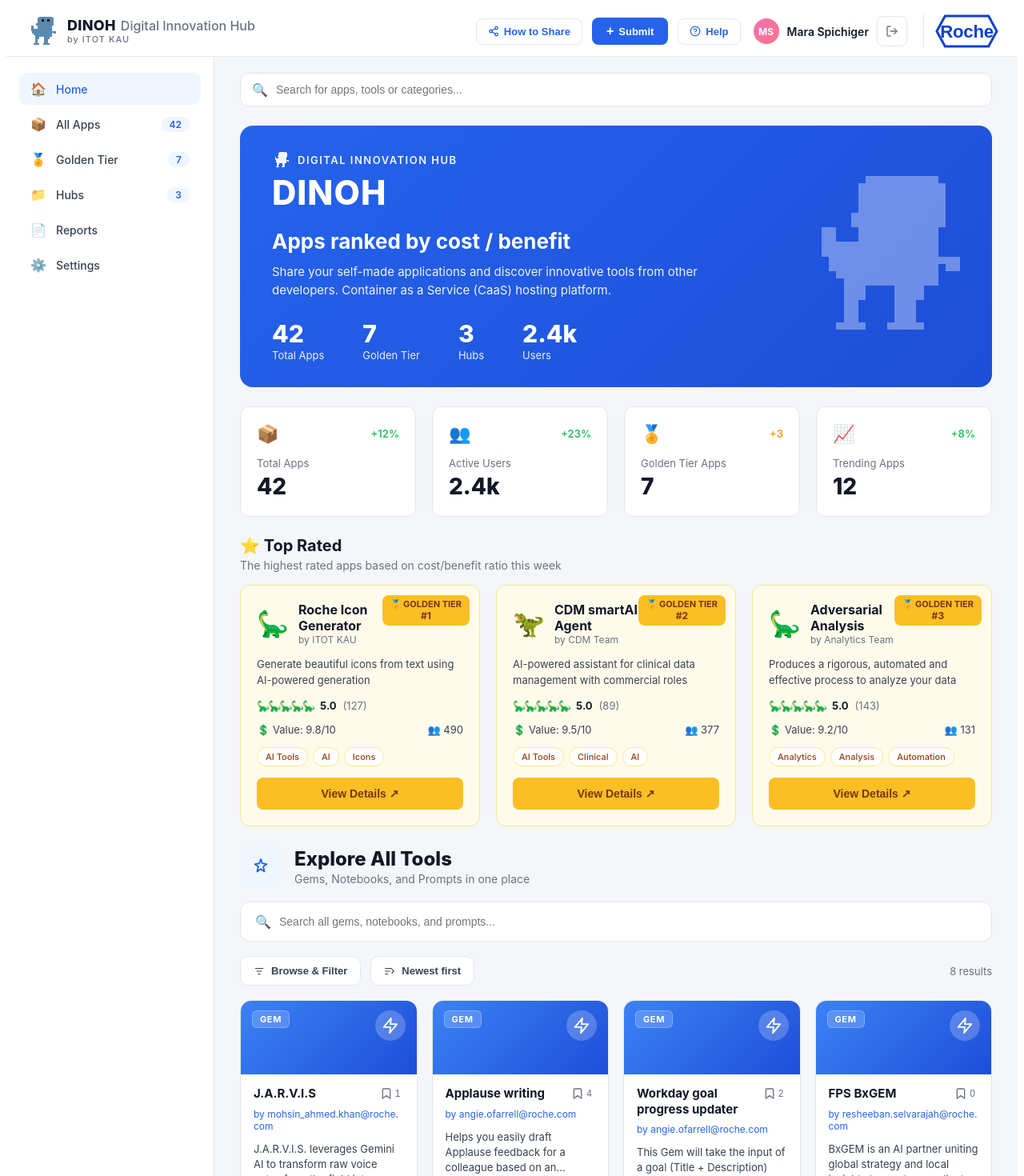
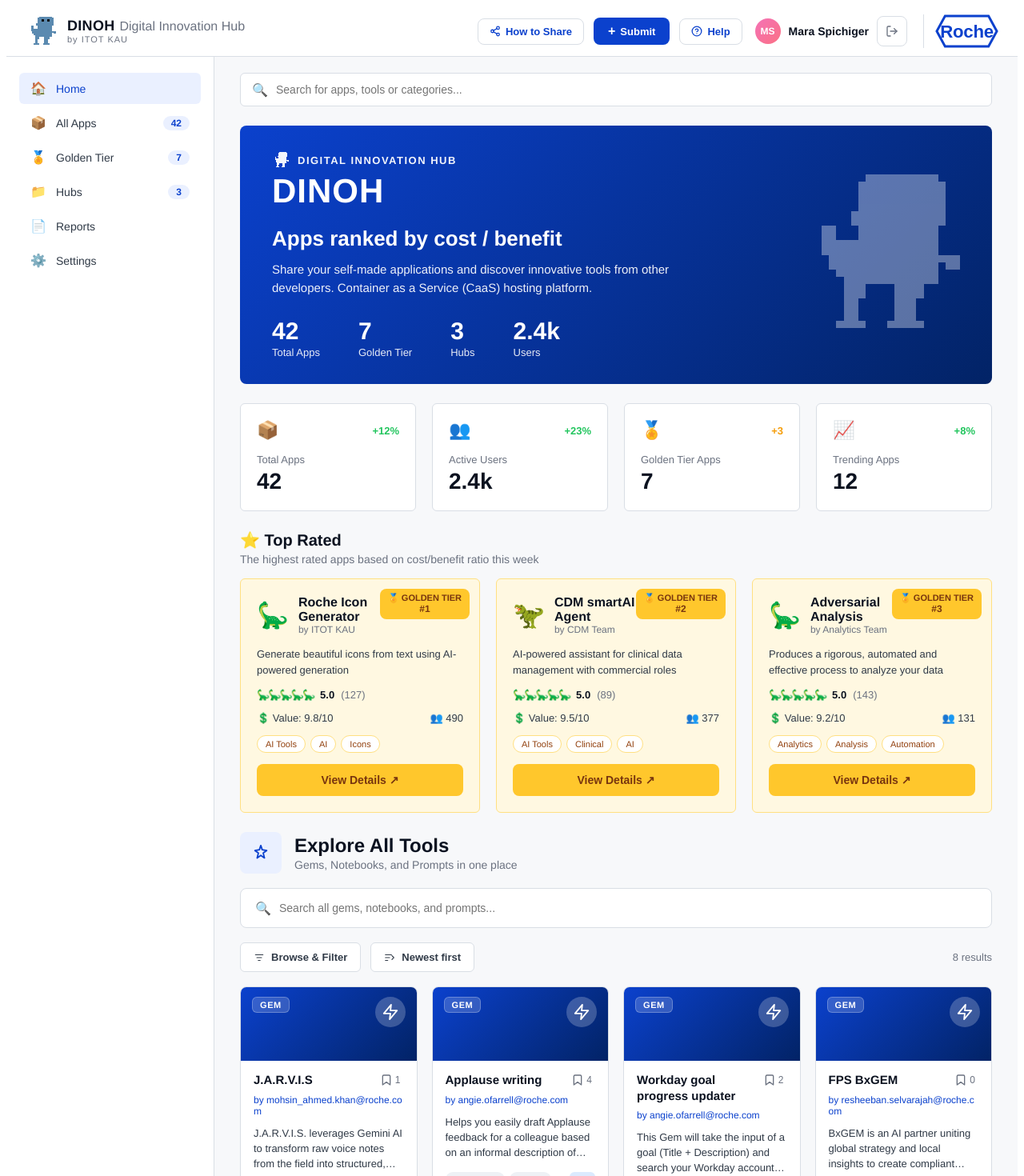
Before and after one commit to mspichiger/Dinoh-app, an Angular app in the folder Dinoh/: page / in a window 1280 px wide. Shown: the top 1470 px of the page at 80% size. Built offline with nearby package versions, Linux system fonts and the light colour scheme.

Commit message:
fix: roche color

```diff
--- a/Dinoh/src/app/app.css
+++ b/Dinoh/src/app/app.css
@@ -1,22 +1,26 @@
 :host {
-  --blue: #2563eb;
-  --blue-dark: #1d4ed8;
-  --blue-light: #eff6ff;
-  --green: #22c55e;
-  --gold: #fbbf24;
-  --gold-bg: #fffbeb;
-  --gold-border: #fde68a;
-  --gray-50: #f9fafb;
-  --gray-100: #f3f4f6;
-  --gray-200: #e5e7eb;
-  --gray-300: #d1d5db;
-  --gray-500: #6b7280;
-  --gray-700: #374151;
-  --gray-900: #111827;
-  --radius: 12px;
-  font-family: 'Inter', -apple-system, BlinkMacSystemFont, 'Segoe UI', Roboto, sans-serif;
+  /* Roche brand palette */
+  --blue: #0B41CD;          /* Roche Blue */
+  --blue-dark: #022366;     /* Roche Dark Blue */
+  --blue-light: #EAF0FF;    /* Roche Light Blue */
+  --blue-accent: #6F8FCF;
+  --green: #00966C;         /* Roche Green */
+  --gold: #FFC72C;          /* Roche Yellow */
+  --gold-bg: #FFF8E1;
+  --gold-border: #FFE082;
+  --red: #E5004C;           /* Roche Magenta/Red */
+  --gray-50: #F7F8FA;
+  --gray-100: #EEF1F5;
+  --gray-200: #D9DEE5;
+  --gray-300: #B7BFCA;
+  --gray-500: #6B7280;
+  --gray-700: #303A47;
+  --gray-900: #0B1220;
+  --radius: 6px;
+  font-family: 'Roche Sans', 'Helvetica Neue', Helvetica, Arial, -apple-system,
+               BlinkMacSystemFont, 'Segoe UI', Roboto, sans-serif;
   display: block;
-  background: #f5f6fa;
+  background: #F7F8FA;
   min-height: 100vh;
   color: var(--gray-900);
 }
@@ -55,7 +59,7 @@
   align-items: center;
   gap: 12px;
   padding: 10px 14px;
-  border-radius: 10px;
+  border-radius: 6px;
   cursor: pointer;
   color: var(--gray-700);
   font-weight: 500;
@@ -199,7 +203,7 @@
   flex: 1;
   position: relative;
   background: #fff;
-  border-radius: 10px;
+  border-radius: 6px;
   border: 1px solid var(--gray-200);
 }
 .search input {
@@ -208,7 +212,7 @@
   background: transparent;
   padding: 12px 16px 12px 44px;
   font-size: 14px;
-  border-radius: 10px;
+  border-radius: 6px;
   outline: none;
 }
 .search-icon {
@@ -256,8 +260,8 @@
 
 /* Hero */
 .hero {
-  background: linear-gradient(135deg, #2563eb 0%, #1d4ed8 100%);
-  border-radius: 16px;
+  background: linear-gradient(135deg, #0B41CD 0%, #022366 100%);
+  border-radius: 8px;
   padding: 32px 40px;
   color: #fff;
   display: flex;
@@ -576,7 +580,7 @@
 }
 
 @media (max-width: 480px) {
-  .modal { border-radius: 12px; }
+  .modal { border-radius: 8px; }
   .modal-head { padding: 16px 18px; }
   .submit-form { padding: 16px 18px 20px; }
 }
@@ -602,7 +606,7 @@
   width: 100%;
   padding: 12px 14px;
   border: 1px solid var(--gray-200);
-  border-radius: 10px;
+  border-radius: 6px;
   font-size: 14px;
   font-family: inherit;
   background: #fff;
@@ -639,13 +643,13 @@
 .suggest-tag { background: none; border: none; color: var(--blue); font-size: 12.5px; cursor: pointer; padding: 0; }
 .suggest-tag:hover { text-decoration: underline; }
 
-.submit-as { background: var(--gray-50); border: 1px solid var(--gray-200); border-radius: 10px; padding: 12px 14px; }
+.submit-as { background: var(--gray-50); border: 1px solid var(--gray-200); border-radius: 6px; padding: 12px 14px; }
 .submit-as-name { font-size: 14px; font-weight: 600; color: var(--gray-900); }
 .submit-as-email { font-size: 12.5px; color: var(--gray-500); margin-top: 2px; }
 
 .btn-submit-gem {
   background: var(--blue); color: #fff; border: none;
-  border-radius: 12px; padding: 14px;
+  border-radius: 8px; padding: 14px;
   font-size: 15px; font-weight: 700; cursor: pointer;
   display: inline-flex; align-items: center; justify-content: center;
   gap: 10px; margin-top: 8px; transition: background 0.15s;
@@ -665,7 +669,7 @@
   width: 52px; height: 52px;
   background: var(--blue-light);
   color: var(--blue);
-  border-radius: 12px;
+  border-radius: 8px;
   display: flex; align-items: center; justify-content: center;
 }
 .explore-title { font-size: 24px; font-weight: 800; margin: 0; color: var(--gray-900); }
@@ -674,7 +678,7 @@
 .explore-search {
   position: relative;
   background: #fff;
-  border-radius: 12px;
+  border-radius: 8px;
   border: 1px solid var(--gray-200);
 }
 .explore-search input {
@@ -683,7 +687,7 @@
   background: transparent;
   padding: 16px 18px 16px 48px;
   font-size: 14px;
-  border-radius: 12px;
+  border-radius: 8px;
   outline: none;
 }
 .explore-search .search-icon {
@@ -700,7 +704,7 @@
   border: 1px solid var(--gray-200);
   color: var(--gray-700);
   padding: 10px 16px;
-  border-radius: 10px;
+  border-radius: 6px;
   font-size: 13px;
   font-weight: 600;
   cursor: pointer;
@@ -717,7 +721,7 @@
 .explore-card {
   background: #fff;
   border: 1px solid var(--gray-200);
-  border-radius: 14px;
+  border-radius: 8px;
   overflow: hidden;
   display: flex; flex-direction: column;
   transition: transform 0.15s, box-shadow 0.15s;
@@ -729,10 +733,10 @@
   position: relative;
   display: flex; align-items: flex-start; justify-content: space-between;
   padding: 12px 14px;
-  background: linear-gradient(135deg, #3b82f6 0%, #1d4ed8 100%);
+  background: linear-gradient(135deg, #0B41CD 0%, #022366 100%);
   color: #fff;
 }
-.explore-card-head[data-type="NOTEBOOK"] { background: linear-gradient(135deg, #60a5fa 0%, #2563eb 100%); }
+.explore-card-head[data-type="NOTEBOOK"] { background: linear-gradient(135deg, #2A5BE2 0%, #0B41CD 100%); }
 .explore-card-head[data-type="PROMPT"] { background: linear-gradient(135deg, #f59e0b 0%, #d97706 100%); }
 
 .type-badge {
```
